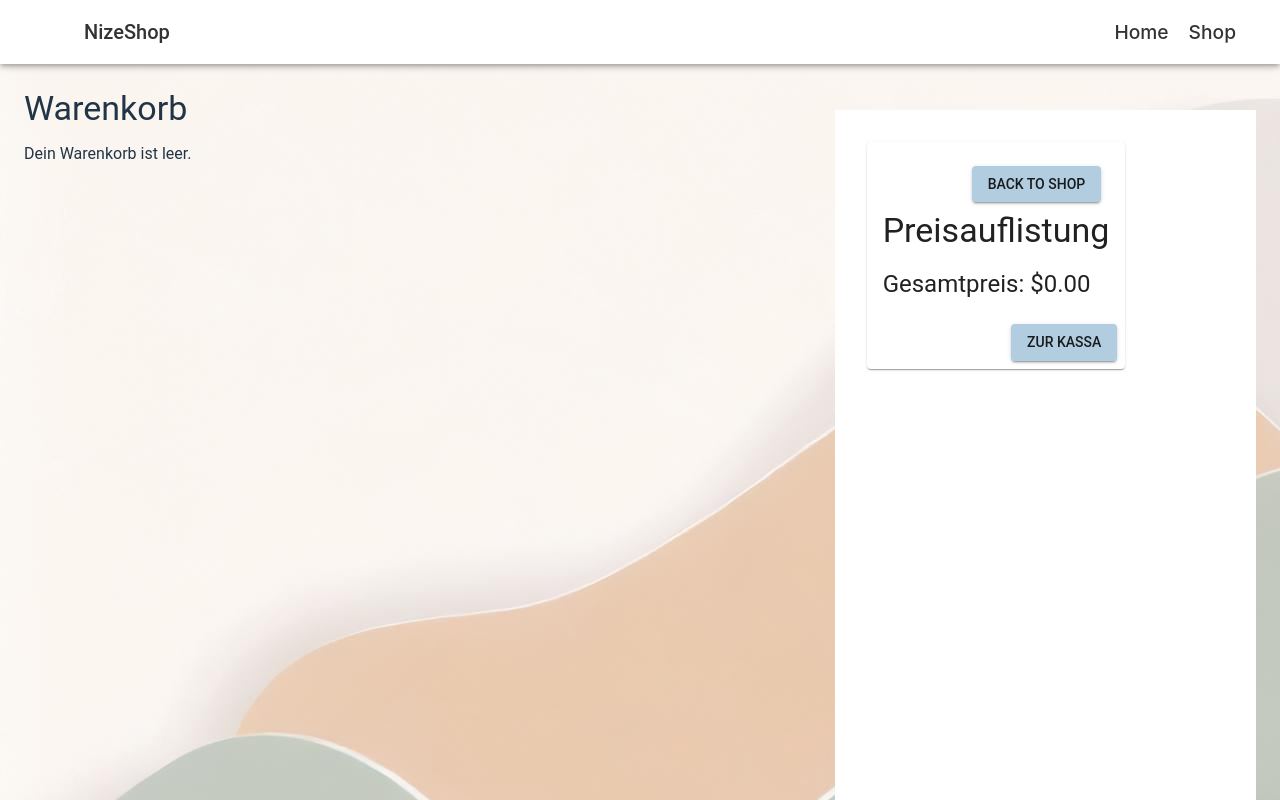
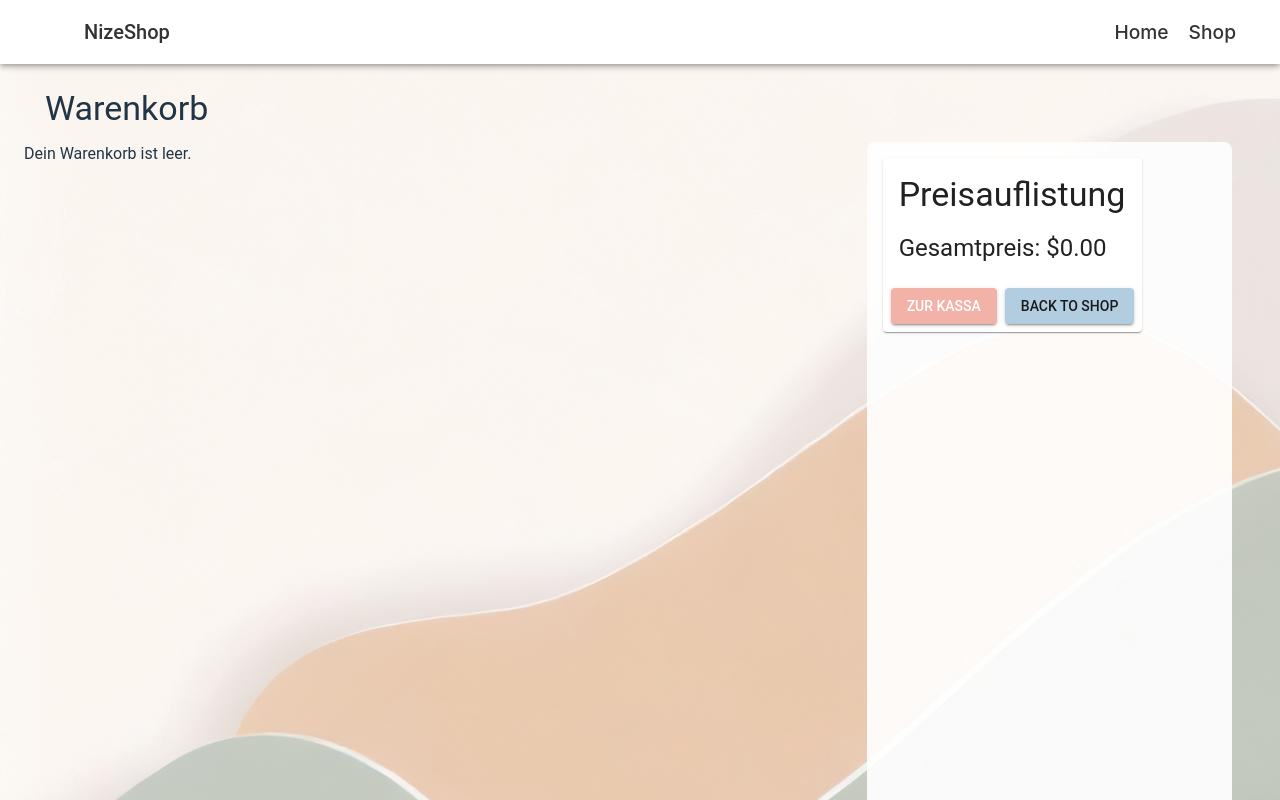
Before and after one commit to Marco-Jan/NizeShop, a React (Vite) app: page /cart in a window 1280 px wide. Shown: the top 800 px of the page. Built offline with nearby package versions, Linux system fonts and the light colour scheme.

Commit message:
+shuffelArray + style 1.3

```diff
--- a/src/Componenten/Homepage.tsx
+++ b/src/Componenten/Homepage.tsx
@@ -5,8 +5,6 @@ import styled, { keyframes } from 'styled-components';
 import { getProducts } from './handleProduct';
 import { Product } from './handleProduct';
 import { useCart } from './CartContext';
-
-
 
 const slideIn = keyframes`
   from {
@@ -31,23 +29,34 @@ const CenteredContainer = styled.div`
   margin-top: 20px;
 `;
 
-
-
 export default function Home() {
   const navigate = useNavigate();
   const [products, setProducts] = useState<Product[]>([]);
   const { dispatch } = useCart();
 
+  const shuffleArray = (loadedProducts: Product[]) => {
+    const newArray = [...loadedProducts];
+    for (let i = newArray.length - 1; i > 0; i--) {
+      const j = Math.floor(Math.random() * (i + 1));
+      [newArray[i], newArray[j]] = [newArray[j], newArray[i]];
+    }
+    return newArray;
+  };
+
   useEffect(() => {
     const fetchProducts = async () => {
+      try {
         const loadedProducts = await getProducts();
-      const shuffledProducts = loadedProducts.sort(() => 0.5 - Math.random()).slice(0, 3);
+        const shuffledProducts = shuffleArray(loadedProducts).slice(0, 3);
+        console.log(shuffledProducts, 'shuffledProducts');
         setProducts(shuffledProducts);
+      } catch (error) {
+        console.error('Error fetching products:', error);
+      }
     };
 
-    fetchProducts().catch(error => console.error('Error fetching products:', error));
+    fetchProducts();
   }, []);
-
 
   const handleAddToCart = (product: Product) => {
     dispatch({ type: 'ADD_TO_CART', data: { id: product.id, title: product.title ?? '', price: product.price, quantity: 1, image: product.image! } });
@@ -74,13 +83,9 @@ export default function Home() {
           Shop
         </Button>
       </CenteredContainer>
-      <div style={{ width: '80%', margin: '40px auto', padding: '20px 150px', backgroundColor: 'rgba(255,255,255,0.4)' }}>
-        <Typography variant="h4" gutterBottom sx={{ color: '#213547', textAlign: 'center', marginBottom: '20px' }}>
-          Aktuelle Angebote
-        </Typography>
       <Grid container spacing={3} justifyContent="center">
         {products.map((product) => (
-            <Grid item xs={4} key={product.id}>
+          <Grid item xs={12} sm={6} md={4} lg={3} key={product.id}>
             <Card sx={{ display: 'flex', flexDirection: 'column', alignItems: 'center', height: '100%' }}>
               <CardMedia
                 component="img"
@@ -106,19 +111,11 @@ export default function Home() {
                 >
                   Add to Cart
                 </Button>
-
-                  {/* <Button
-                  sx={{ m: 1, backgroundColor: '#557C55', color: 'white', '&:hover': { backgroundColor: '#355E35' } }}
-                  onClick={() => navigate(`/product/${product.id}`)}
-                >
-                  Produkt Details
-                </Button> */}
               </CardActions>
             </Card>
           </Grid>
         ))}
       </Grid>
-      </div>
     </>
   );
 }
--- a/src/Componenten/Shop.tsx
+++ b/src/Componenten/Shop.tsx
@@ -5,14 +5,37 @@ import { useCart } from './CartContext';
 import { useNavigate, useLocation, useSubmit, Form } from 'react-router-dom';
 import styled from 'styled-components';
 
-const CenteredContainer = styled.div`
+const StyledContainer = styled.div`
   display: flex;
   justify-content: center;
   margin-top: 20px;
-  Background-color: rgba(255,255,255,0.4);
+  background-color: rgba(255,255,255,0.8);
   padding: 20px;
+  border-radius: 10px;
+  box-shadow: 0px 2px 5px rgba(0, 0, 0, 0.1);
 `;
 
+const StyledTextField = styled(TextField)`
+  && {
+    margin-right: 10px;
+    background-color: #f5f5f5;
+    border-radius: 5px;
+    input {
+      padding: 10px;
+    }
+  }
+`;
+
+const StyledButton = styled(Button)`
+  && {
+    background-color: #ff6f61;
+    color: white;
+    border-radius: 5px;
+    &:hover {
+      background-color: #ff402c;
+    }
+  }
+`;
 
 export default function ProductList() {
   const [products, setProducts] = useState<Product[]>([]);
@@ -42,19 +65,18 @@ export default function ProductList() {
     submit(formData, { method: 'get', action: '/shop' });
   };
 
-
   const handleImageClick = (product: Product) => {
     navigate(`/product/${product.id}`);
   };
 
-
   return (
     <>
-      <CenteredContainer>
+      <StyledContainer>
         <Form onSubmit={handleSearch}>
-          <TextField name="search" label="Produkt suchen" variant="outlined" defaultValue={searchTerm} />
-          <Button type="submit">Suchen</Button>
+          <StyledTextField name="search" label="Produkt suchen" variant="outlined" defaultValue={searchTerm} />
+          <StyledButton variant='contained' color='secondary' type="submit">Suchen</StyledButton>
         </Form>
+      </StyledContainer>
 
       <Grid container spacing={3} sx={{ maxWidth: '1200px', margin: 'auto', padding: '5px' }}>
         {products.map((product) => (
@@ -84,18 +106,11 @@ export default function ProductList() {
                 >
                   Add to cart
                 </Button>
-                  {/* <Button
-                    sx={{ marginLeft: '10px', backgroundColor: '#557C55', color: 'white', '&:hover': { backgroundColor: '#355E35' } }}
-                    onClick={() => handleViewDetails(product.id)}
-                  >
-                    Mehr Details
-                  </Button> */}
               </CardActions>
             </Card>
           </Grid>
         ))}
       </Grid>
-      </CenteredContainer>
     </>
   );
 }
--- a/src/Componenten/ShoppingCart.tsx
+++ b/src/Componenten/ShoppingCart.tsx
@@ -4,8 +4,6 @@ import DeleteIcon from '@mui/icons-material/Delete';
 import AddCircleOutlineIcon from '@mui/icons-material/AddCircleOutline';
 import RemoveCircleOutlineIcon from '@mui/icons-material/RemoveCircleOutline';
 import { useNavigate } from 'react-router-dom';
-
-
 
 export default function ShoppingCart() {
   const { state, dispatch } = useCart();
@@ -26,13 +24,12 @@ export default function ShoppingCart() {
   const totalPrice = state.cart.reduce((acc, item) => acc + item.price * item.quantity, 0);
   console.log(state.cart, 'state.cart');
 
-
   return (
-    <Box sx={{ flexGrow: 1, m: 3, color: '#213547' }}>
-      <Typography variant="h4" gutterBottom>
+    <Box sx={{ flexGrow: 1, m: 3, color: '#213547', display: 'flex', flexDirection: 'column', alignItems: 'start' }}>
+      <Typography variant="h4" gutterBottom sx={{ marginLeft: '1.7%' }}>
         Warenkorb
       </Typography>
-      <Grid container spacing={4} >
+      <Grid container spacing={4}>
         <Grid item xs={12} md={8} sx={{ p: 3 }}>
           {state.cart.length > 0 ? (
             state.cart.map((item) => (
@@ -43,23 +40,23 @@ export default function ShoppingCart() {
                   image={item.image}
                   alt={item.title}
                 />
-                <CardContent sx={{ flex: '1 1 auto' }}>
+                <CardContent sx={{ flex: '1 1' }}>
                   <Typography variant="h5" component="div">
                     {item.title}
                   </Typography>
                   <Typography color="text.secondary">
                     Preis: ${item.price.toFixed(2)}
                   </Typography>
+                </CardContent>
+                <CardActions sx={{ flex: '1' }} disableSpacing>
+                  <IconButton onClick={() => handleDecreaseQuantity(item.id)} aria-label="decrease quantity">
+                    <RemoveCircleOutlineIcon />
+                  </IconButton>
                   <Typography color="text.secondary">
                     Menge: {item.quantity}
                   </Typography>
-                </CardContent>
-                <CardActions disableSpacing>
                   <IconButton onClick={() => handleIncreaseQuantity(item.id)} aria-label="increase quantity">
                     <AddCircleOutlineIcon />
-                  </IconButton>
-                  <IconButton onClick={() => handleDecreaseQuantity(item.id)} aria-label="decrease quantity">
-                    <RemoveCircleOutlineIcon />
                   </IconButton>
                   <IconButton onClick={() => handleRemoveFromCart(item.id)} aria-label="remove from cart">
                     <DeleteIcon />
@@ -71,15 +68,13 @@ export default function ShoppingCart() {
             <Typography>Dein Warenkorb ist leer.</Typography>
           )}
         </Grid>
-        <Grid item xs={12} md={4} sx={{ bgcolor: 'white', minHeight: '100vh', display: 'flex', flexDirection: 'column', justifyContent: 'space-between', alignItems: 'start', padding: 0 }}>
+        <Grid item xs={12} md={4} sx={{ p: 3 }}>
+          <Box sx={{ bgcolor: 'rgba(255, 255, 255, 0.9)', minHeight: '100vh', display: 'flex', flexDirection: 'column', justifyContent: 'space-between', alignItems: 'start', padding: 2, borderRadius: '8px' }}>
             <Card sx={{ mb: 2 }}>
               <CardContent>
-              <CardActions sx={{ justifyContent: 'flex-end' }}>
-                <Button variant="contained" onClick={() => navigate(-1)}>Back to shop</Button>
-              </CardActions>
                 <Typography variant="h4">Preisauflistung</Typography>
                 {state.cart.map((item) => (
-                <Typography key={item.id} sx={{ margin: '10px' }}>
+                  <Typography key={item.id} sx={{ margin: '10px', fontSize: '20px' }}>
                     {item.title}: ${item.price.toFixed(2)} x {item.quantity}
                   </Typography>
                 ))}
@@ -88,13 +83,15 @@ export default function ShoppingCart() {
                 </Typography>
               </CardContent>
               <CardActions sx={{ justifyContent: 'flex-end' }}>
-              <Button variant="contained" color="primary">
+                <Button variant="contained" color="secondary" sx={{ color: 'white', '&:hover': { backgroundColor: '#b3cde0' } }}>
                   Zur Kassa
                 </Button>
+                <Button variant="contained" onClick={() => navigate(-1)}>Back to shop</Button>
               </CardActions>
             </Card>
+          </Box>
         </Grid>
-      </Grid>
+      </Grid >
     </Box>
   );
 }
```
Lines whose indentation alone changed are shown as unchanged.
